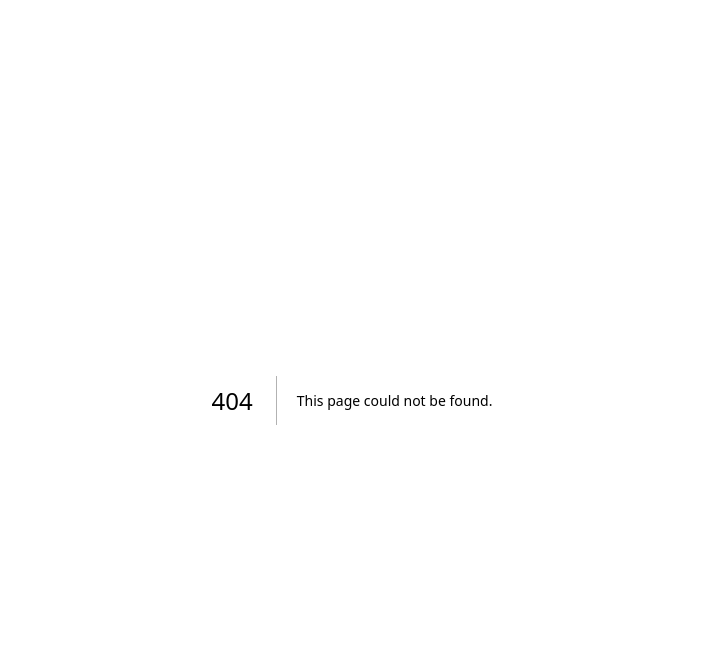
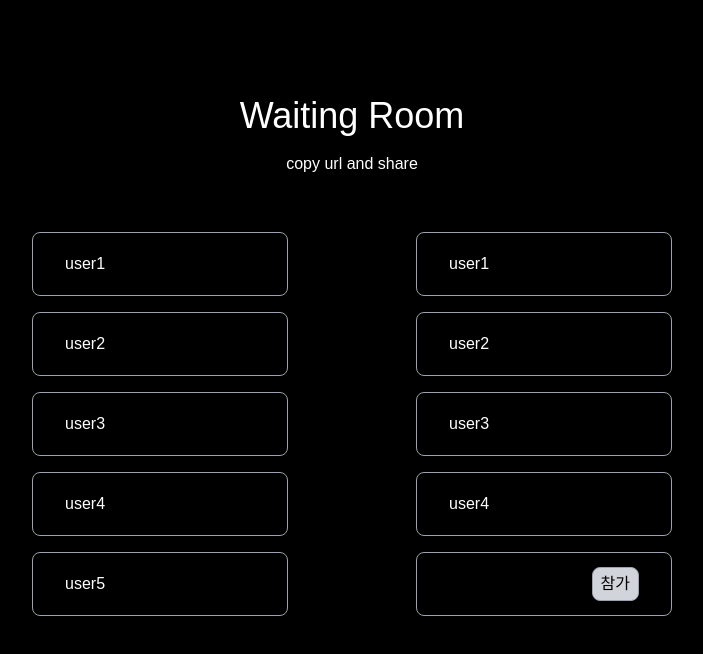
Before and after one commit to Muhyun-Kim/lol-ban-pick, a Next.js app: page /waiting-room in a window 1280 px wide. Before the commit this address had no page. Shown: the top 654 px of the page, without its empty margins (288-991 px from the left). Built offline with nearby package versions, Linux system fonts and the light colour scheme; no server answers.

Commit message:
add websocket

```diff
--- a/app/home/actions.ts
+++ b/app/home/actions.ts
@@ -103,14 +103,8 @@ export const makeRoom = async (prevstate: any, formData: FormData) => {
         room_owner: true,
       },
     });
-    const roomUser = await db.roomUser.create({
-      data: {
-        room_name: room.room_name,
-        user_id: room.room_owner,
-      },
-    });
     redirect(
-      `/waiting-room?room_id=${roomName}&room_type=${validationResult.data.banPickType}`
+      `/waiting-room?room_id=${room.room_name}&room_type=${validationResult.data.banPickType}`
     );
   }
 };
--- /dev/null
+++ b/app/waiting-room/actions.ts
@@ -0,0 +1,46 @@
+"use server";
+
+import db from "@/lib/db";
+
+interface CheckRoomIdParams {
+  roomId: string;
+  roomType: string;
+}
+
+export const checkRoomId = async ({ roomId, roomType }: CheckRoomIdParams) => {
+  const room = await db.banPickRoom.findUnique({
+    where: {
+      room_name: roomId,
+      room_type: roomType,
+    },
+    select: {
+      id: true,
+    },
+  });
+  console.log(room);
+  return Boolean(room);
+};
+
+export const getRoomOwner = async ({ roomId, roomType }: CheckRoomIdParams) => {
+  try {
+    const roomInfo = await db.banPickRoom.findUnique({
+      where: {
+        room_name: roomId,
+        room_type: roomType,
+      },
+      select: {
+        room_name: true,
+        room_type: true,
+        owner: {
+          select: {
+            account: true,
+          },
+        },
+      },
+    });
+    return roomInfo;
+  } catch (e) {
+    console.error(e);
+    return null;
+  }
+};
--- /dev/null
+++ b/app/waiting-room/page.tsx
@@ -0,0 +1,104 @@
+"use client";
+
+import { useRouter, useSearchParams } from "next/navigation";
+import { useEffect, useState } from "react";
+import { checkRoomId, getRoomOwner } from "./actions";
+import { io, Socket } from "socket.io-client";
+
+let socket: Socket;
+
+export default function WaitingRoom() {
+  const router = useRouter();
+  const searchParams = useSearchParams();
+  const roomName = searchParams.get("room_id");
+  const roomType = searchParams.get("room_type");
+  const [copied, setCopied] = useState(false);
+  const [roomOwner, setRoomOwner] = useState<string>("");
+
+  useEffect(() => {
+    const checkRoomValid = async () => {
+      if (!roomName || !roomType) {
+        router.back();
+        alert("invalid room id");
+      } else {
+        const res = await getRoomOwner({ roomId: roomName, roomType });
+        if (!res) {
+          router.back();
+          alert("invalid room id");
+        }
+        setRoomOwner(res!.owner.account);
+      }
+    };
+    checkRoomValid();
+    socket = io("http://localhost:3001");
+    socket.emit("joinRoom", roomName);
+
+    socket.on("userJoined", (data) => {
+      console.log("user joined", data);
+    });
+
+    socket.on("userLeft", ({ userId }) => {
+      console.log("user left", userId);
+    });
+
+    return () => {
+      socket.emit("leaveRoom", roomName);
+      socket.disconnect();
+    };
+  }, []);
+
+  const handleCopyUrl = () => {
+    const currentUrl = window.location.href;
+    navigator.clipboard.writeText(currentUrl);
+    setCopied(true);
+    setTimeout(() => setCopied(false), 3000);
+  };
+
+  return (
+    <div className="h-screen flex flex-col items-center pt-24 gap-4">
+      <span className="text-4xl">Waiting Room</span>
+      <div className="flex items-center gap-4">
+        <button onClick={handleCopyUrl}>copy url and share</button>
+      </div>
+      {copied && <span>room number copied clipboard</span>}
+      <div id="team" className="flex w-1/2 justify-between mt-10">
+        <div id="blue" className="flex flex-col gap-4 w-2/5">
+          <UserBox name="user1" />
+          <UserBox name="user2" />
+          <UserBox name="user3" />
+          <UserBox name="user4" />
+          <UserBox name="user5" />
+        </div>
+        <div id="red" className="flex flex-col gap-4 w-2/5">
+          <UserBox name="user1" />
+          <UserBox name="user2" />
+          <UserBox name="user3" />
+          <UserBox name="user4" />
+          <ParticipantBox />
+        </div>
+      </div>
+    </div>
+  );
+}
+
+interface UserBoxProps {
+  name: string;
+}
+
+function UserBox({ name }: UserBoxProps) {
+  return (
+    <div className="flex h-16 w-full items-center px-8 border border-gray-400 rounded-lg">
+      <span>{name}</span>
+    </div>
+  );
+}
+
+function ParticipantBox() {
+  return (
+    <div className="flex h-16 w-full items-center justify-end px-8 border border-gray-400 rounded-lg">
+      <button className="py-1 px-2 border bg-gray-300 border-gray-400 rounded-lg text-black hover:bg-gray-400">
+        참가
+      </button>
+    </div>
+  );
+}
--- a/package.json
+++ b/package.json
@@ -22,6 +22,8 @@
     "react-dom": "^18",
     "react-hook-form": "^7.51.0",
     "server-only": "^0.0.1",
+    "socket.io": "^4.8.1",
+    "socket.io-client": "^4.8.1",
     "twilio": "^4.23.0",
     "uuid": "^11.0.5",
     "validator": "^13.11.0",
```
Also changed, not shown: server.ts (added, +31 -0 lines), 1 other file (tests, documents, lock files or other folders).
